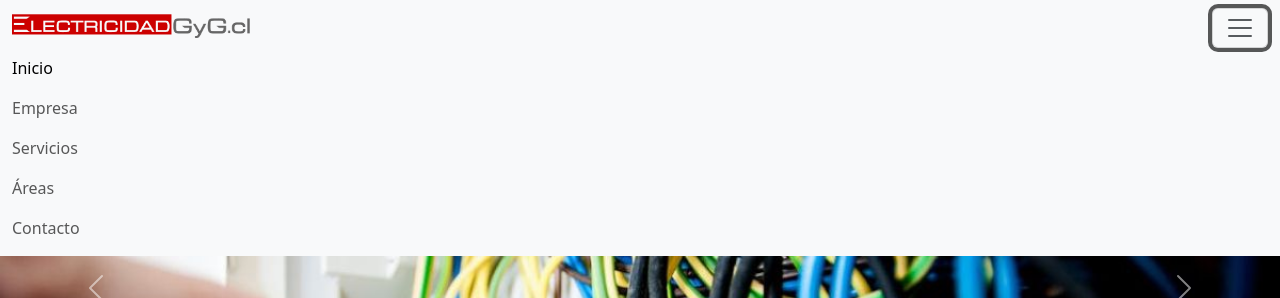
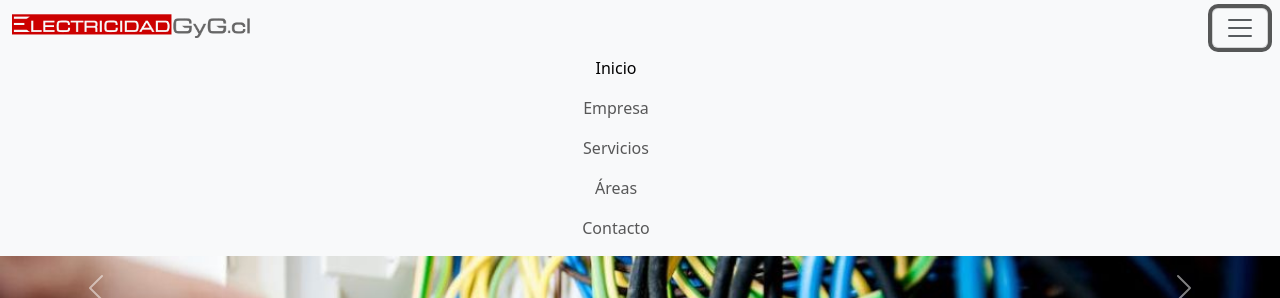
Before and after one commit to juacomiranda/electricidadgyg, a React (Vite) app: page / in a window 1280 px wide. Both pictures are taken after a click on the button 1240 px from the left and 28 px from the top of the page. Shown: the top 298 px of the page. Built offline with nearby package versions, Linux system fonts and the light colour scheme.

Commit message:
navbar_center

```diff
--- a/src/js/components/navbar.jsx
+++ b/src/js/components/navbar.jsx
@@ -14,7 +14,7 @@ export const Navbar = () => {
                     <span className="navbar-toggler-icon"></span>
                 </button>
                 <div className="collapse navbar-collapse" id="navbarSupportedContent">
-                    <ul className="navbar-nav ms-auto me-5 mb-2 mb-lg-0 ">
+                    <ul className="navbar-nav ms-auto me-5 mb-2 mb-lg-0 text-center ">
                         <li className="nav-item">
                             <a className="nav-link active" aria-current="page" href="#">Inicio</a>
                         </li>
```
